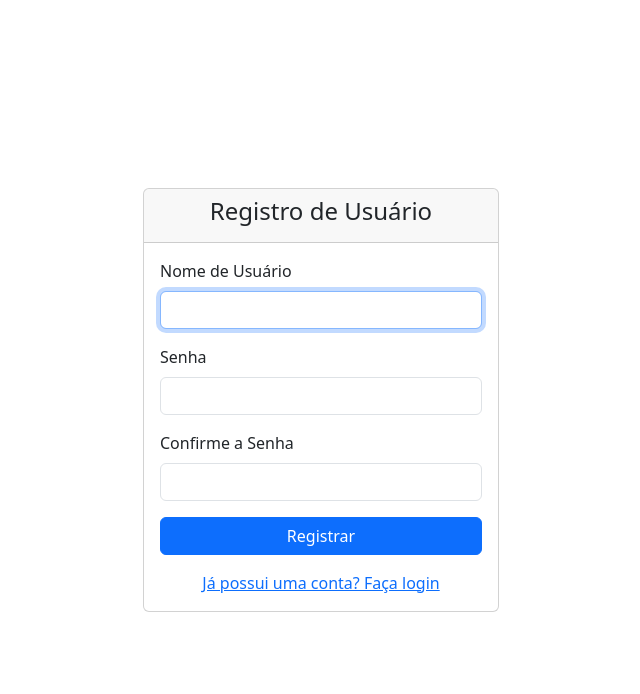
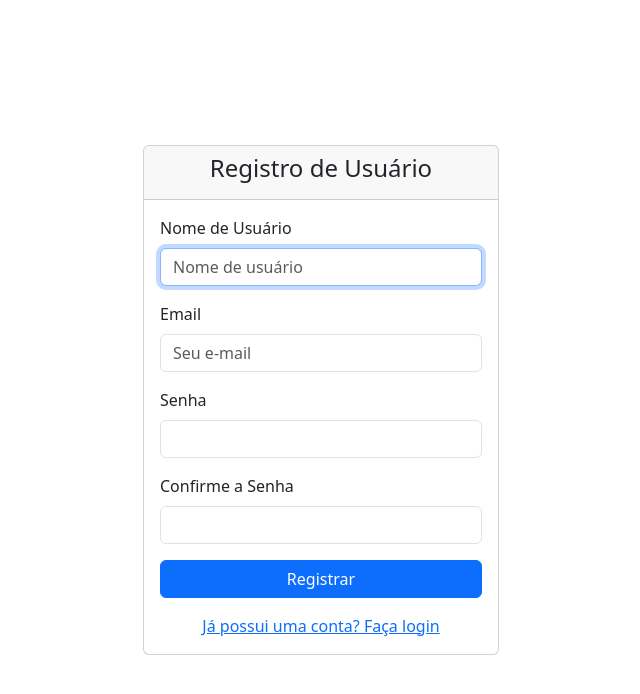
Before and after one commit to Godinho365/docuguide_2cgeo, a Django app: page /users/register/ in a window 1280 px wide. Shown: the top 694 px of the page, without its empty margins (319-959 px from the left). Run offline with Django 5.2, Linux system fonts and the light colour scheme; some libraries are stand-ins or nearby versions.

Commit message:
Arrumando Input do email

```diff
--- a/users/forms.py
+++ b/users/forms.py
@@ -15,6 +15,12 @@ class CustomUserCreationForm(UserCreationForm):
         fields = ('username', 'email', 'password1', 'password2')
         widgets = {
             'username': forms.TextInput(attrs={'class': 'form-control', 'placeholder': 'Nome de usuário'}),
+            # 'email' :  forms.TextInput(attrs={'id': 'id_email','class': 'form-control', 'placeholder': 'Preencher Email'}),
+            # 'email' : forms.EmailField(
+            #             required=True,
+            #             help_text='Informe um e-mail válido.',
+            #             widget=forms.EmailInput(attrs={'class': 'form-control', 'placeholder': 'Seu e-mail1111'})
+            #         ),
             'password1': forms.PasswordInput(attrs={'class': 'form-control', 'placeholder': 'Senha'}),
             'password2': forms.PasswordInput(attrs={'class': 'form-control', 'placeholder': 'Confirme sua senha'}),
         }
--- a/users/templates/users/register.html
+++ b/users/templates/users/register.html
@@ -20,7 +20,7 @@
                             {% csrf_token %}
                             {% load widget_tweaks %}
                             <div class="mb-3">
-                                <label for="username" class="form-label">Nome de Usuário</label>
+                                <label for="id_username" class="form-label">Nome de Usuário</label>
                                 {{ form.username|add_class:"form-control" }}
                                 {% if form.username.errors %}
                                     <div class="text-danger">{{ form.username.errors }}</div>
@@ -28,14 +28,22 @@
                             </div>
 
                             <div class="mb-3">
-                                <label for="password1" class="form-label">Senha</label>
+                                <label for="id_email" class="form-label">Email</label>
+                                {{ form.email|add_class:"form-control" }}
+                                {% if form.email.errors %}
+                                    <div class="text-danger">{{ form.email.errors }}</div>
+                                {% endif %}
+                            </div>
+
+                            <div class="mb-3">
+                                <label for="id_password1" class="form-label">Senha</label>
                                 {{ form.password1|add_class:"form-control" }}
                                 {% if form.password1.errors %}
                                     <div class="text-danger">{{ form.password1.errors }}</div>
                                 {% endif %}
                             </div>
                             <div class="mb-3">
-                                <label for="password2" class="form-label">Confirme a Senha</label>
+                                <label for="id_password2" class="form-label">Confirme a Senha</label>
                                 {{ form.password2|add_class:"form-control" }}
                                 {% if form.password2.errors %}
                                     <div class="text-danger">{{ form.password2.errors }}</div>
--- a/users/views.py
+++ b/users/views.py
@@ -1,22 +1,24 @@
 # users/views.py
 from django.shortcuts import get_object_or_404, render, redirect
-from django.contrib.auth.forms import UserCreationForm, AuthenticationForm
+from django.contrib.auth.forms import AuthenticationForm
 from django.contrib.auth import login as auth_login, authenticate
 from django.contrib.auth.decorators import login_required
 from django.contrib.auth import logout as auth_logout
 from django.contrib.auth.models import Group
 from django.contrib.auth.decorators import user_passes_test
 from .forms import GroupForm
+from .forms import CustomUserCreationForm
 
 def register(request):
     if request.method == 'POST':
-        form = UserCreationForm(request.POST)
+        form = CustomUserCreationForm(request.POST)
+
         if form.is_valid():
             user = form.save()
             auth_login(request, user)  # Loga o usuário automaticamente após o registro
             return redirect('profile')  # Redireciona para a página de perfil ou outra página
     else:
-        form = UserCreationForm()
+        form = CustomUserCreationForm()
     return render(request, 'users/register.html', {'form': form})
 
 def login(request):
```
Also changed, not shown: db.sqlite3.
